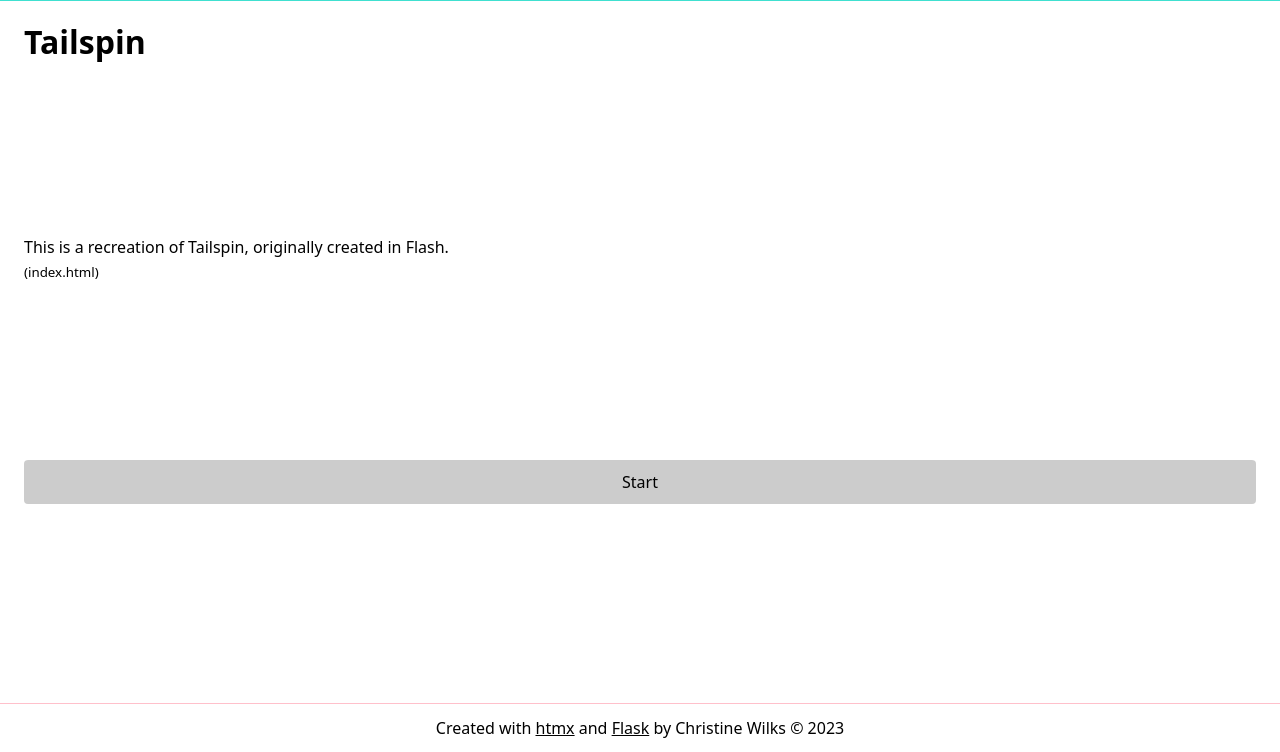
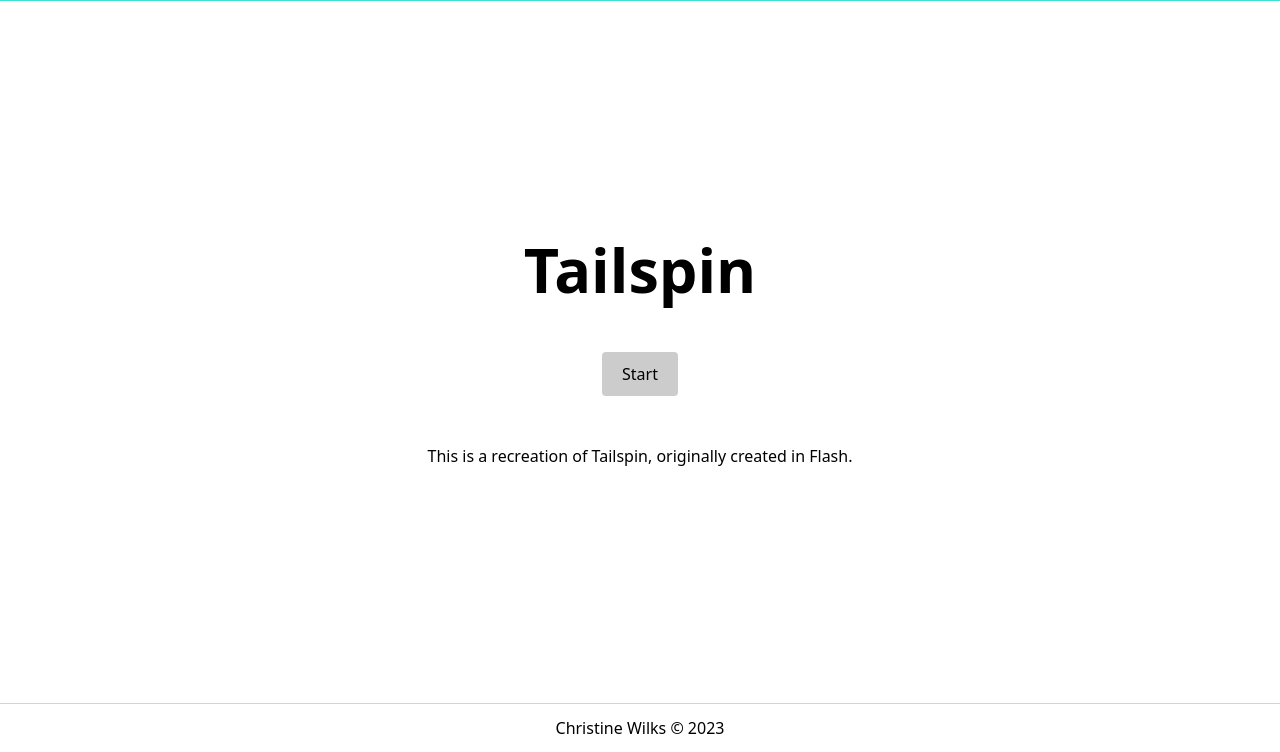
Before and after one commit to crissxross/tailspin-flask-htmx, a Flask app: page / in a window 1280 px wide. Shown: the part 48-800 px from the top of the page. Run offline with Flask 3, Linux system fonts and the light colour scheme.

Commit message:
adds transitions, improves fragment button styles, improves index layout

```diff
--- a/static/css/main.css
+++ b/static/css/main.css
@@ -56,6 +56,16 @@ summary {
 
 /* ************ BLOCKS / COMPONENTS ************* */
 
+.home {
+  --flow-space: var(--space-xl);
+  display: grid;
+  place-content: center;
+
+  & h1 {
+    font-size: var(--step-6);
+  }
+}
+
 .button {
   display: flex;
   gap: 0.3em;
@@ -102,7 +112,7 @@ summary {
   display: grid;
   place-content: center;
   /* background-color: hsl(0 0% 95%); */
-  outline: solid 1px hsl(0 0% 95%);
+  /* outline: solid 1px hsl(0 0% 95%); */
 }
 
 .fragwrap:nth-of-type(5) {
@@ -121,6 +131,27 @@ summary {
 .fragwrap:nth-of-type(8) {
   grid-column: 3 / 4;
   grid-row: 3 / 4;
+}
+
+.fade-in.htmx-added {
+  opacity: 0;
+}
+.fade-in {
+  opacity: 1;
+  transition: opacity 1s ease-out;
+}
+
+.frag-btn {
+  padding: 0.625em 1em;
+  background-color: hsl(220 41% 78% / 0.25);
+  border-radius: 50%;
+  border: none;
+}
+.visited-btn {
+  color: hsl(0 0% 30%);
+  padding: 0.5em 0.8em;
+  font-size: var(--step--1);
+  background-color: hsl(274 41% 78% / 0.25);
 }
 
 
@@ -183,6 +214,14 @@ Can be any acceptable flexbox alignment value.
 /* *************** UTILITIES **************** */
 /* Utilities always come last */
 
+ /* ALL CENTER UTILITY */
+ /* Info: https://web.dev/design-system/css-utilities/#all-center */
+ .all-center > * {
+  text-align: center;
+  margin-inline: auto;
+}
+
+
 /*
 FLOW UTILITY
 Like the Every Layout stack: https://every-layout.dev/layouts/stack/
--- a/templates/base.html
+++ b/templates/base.html
@@ -23,7 +23,7 @@
     </main>
 
     <footer>
-      <p>Created with <a href="https://htmx.org/">htmx</a> and <a href="https://flask.palletsprojects.com/en/1.1.x/">Flask</a> by Christine Wilks &copy 2023</p>
+      Christine Wilks &copy 2023</p>
     </footer>
 
   </body>
--- a/templates/index.html
+++ b/templates/index.html
@@ -3,13 +3,12 @@
 {% block header %} {{ title }} {% endblock %}
 
 {% block content %}
-    <h1>{{ title }}</h1>
-    <div>
-      <p>{{ content }}</p>
-      <small>(index.html)</small>
-    </div>
-    <div>
-      <a class="button" href="{{ url_for('scene', scene_id=0) }}">Start</a>
-    </div>
+<div class="home flow all-center">
+  <h1>{{ title }}</h1>
+  <a class="button" href="{{ url_for('scene', scene_id=0) }}">Start</a>
+  <div>
+    <p>{{ content }}</p>
+  </div>
+</div>
 
 {% endblock %}
```
Also changed, not shown: templates/sc_frag.html (+20 -4 lines), templates/scene.html (+5 -2 lines).
